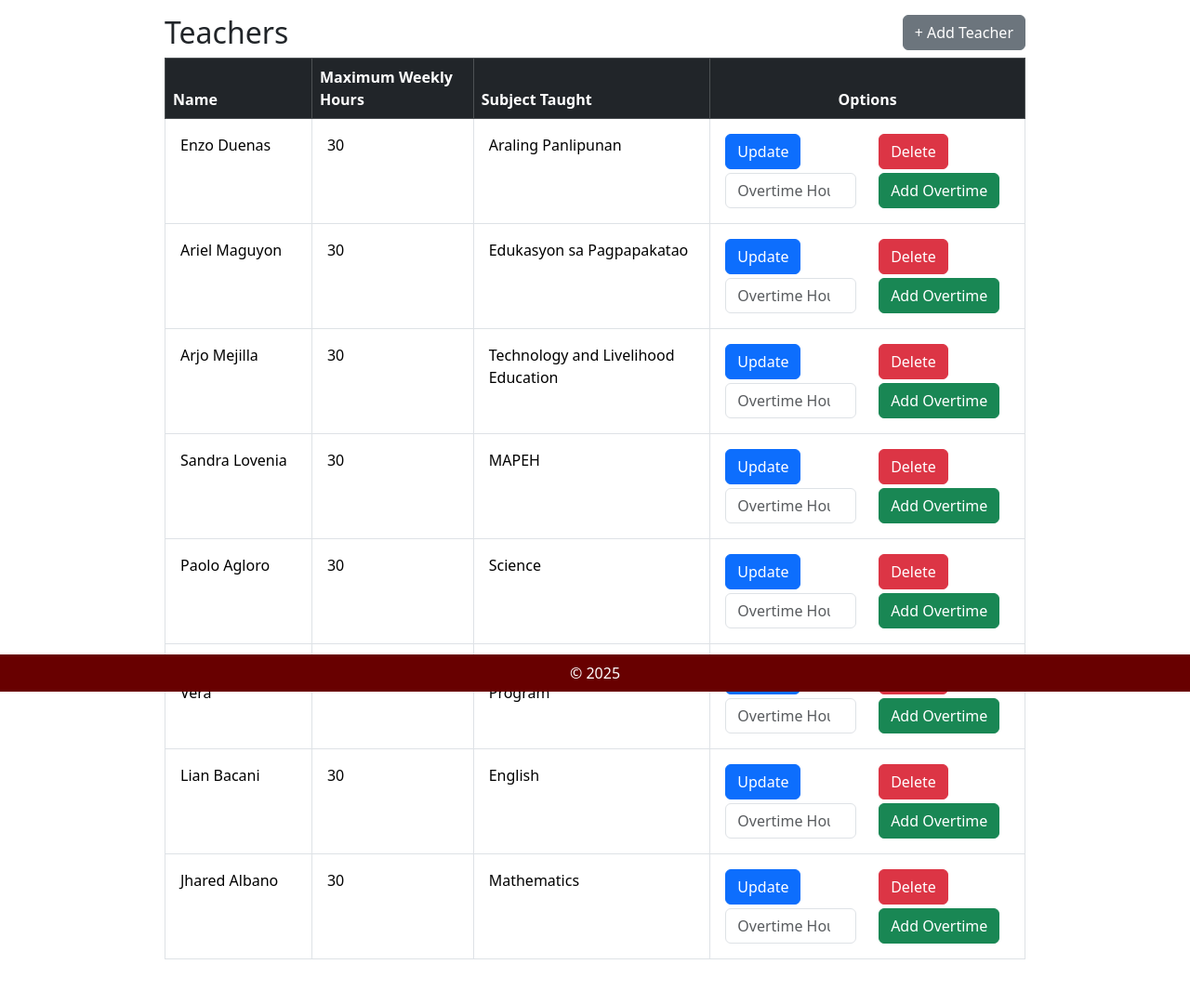
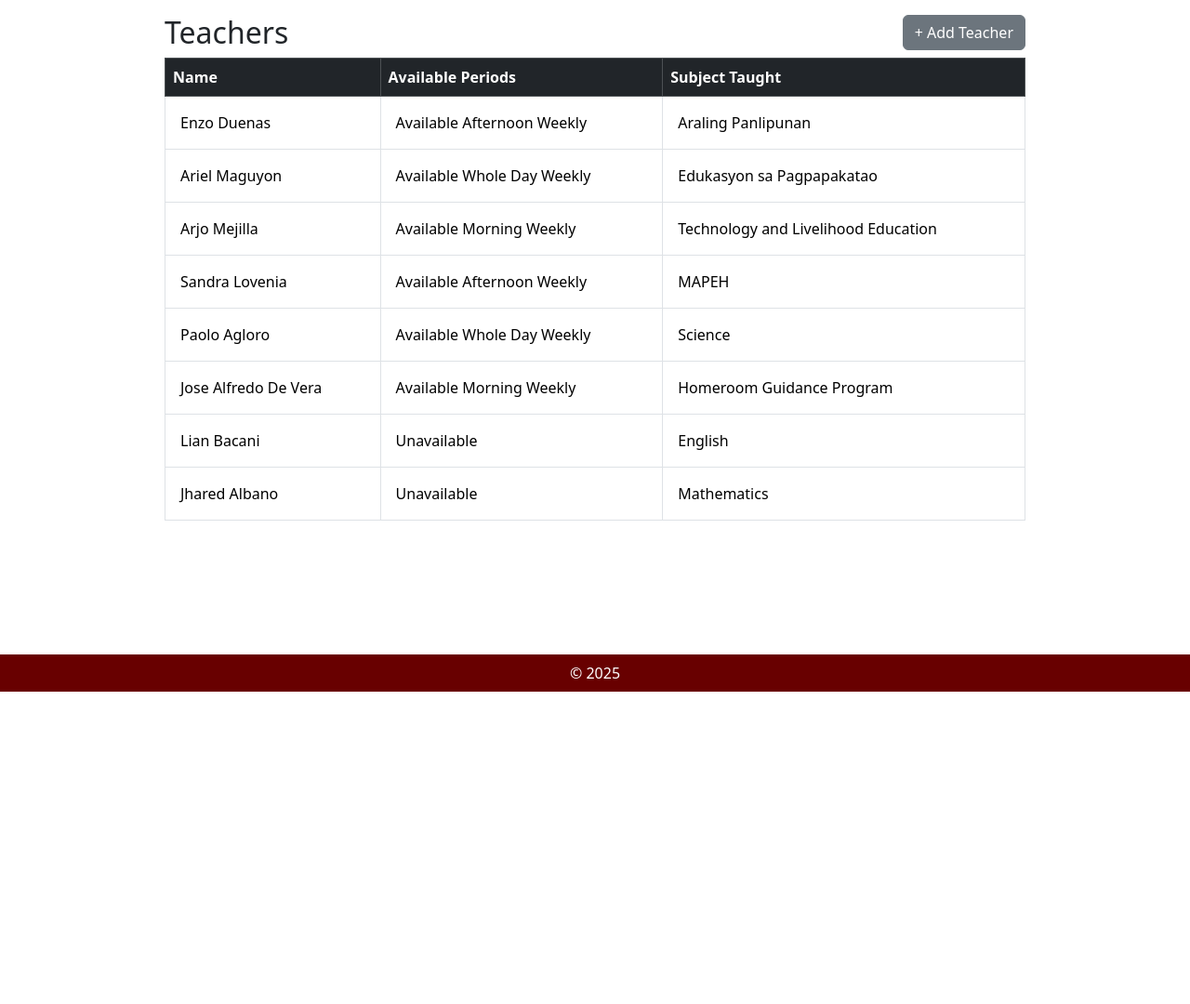
Before and after one commit to King-gil/MSYS30, a Django app: page / in a window 1280 px wide. Shown: the part 56-1136 px from the top of the page at 93% size. After the commit the page ends 800 px from the top, so only its background shows below. Run offline with Django 5.2, Linux system fonts and the light colour scheme; data comes from the database, SQL or seed files in the repository; some libraries are stand-ins or nearby versions.

Commit message:
edited models

```diff
--- a/MSYS30/class_scheduler/class_scheduler_app/admin.py
+++ b/MSYS30/class_scheduler/class_scheduler_app/admin.py
@@ -3,4 +3,4 @@ from .models import *
 # Register your models here.
 
 
-admin.site.register([Section, Teacher, Room, Subject])
+admin.site.register([Section, Teacher, Subject])
--- a/MSYS30/class_scheduler/class_scheduler_app/models.py
+++ b/MSYS30/class_scheduler/class_scheduler_app/models.py
@@ -17,6 +17,10 @@ class Subjectslist(models.IntegerChoices):
     mapeh = 8, "MAPEH"
     homeroom = 9, "Homeroom Guidance Program"
 
+class Roomtype(models.TextChoices):
+    classroom = "Classroom", "Classroom"
+    laboratory = "Laboratory", "Laboratory"
+
 class Subject(models.Model):
     subject_title = models.IntegerField(choices=Subjectslist.choices)
     sessions_per_week = models.IntegerField(default=5, editable=False)
@@ -29,35 +33,26 @@ class Section(models.Model):
     name = models.CharField(max_length=100)
     grade_level = models.IntegerField(choices=Grade_level.choices)
     subjects = models.ManyToManyField(Subject, blank=True)
+    room = models.TextField(choices=Roomtype.choices)
 
     def __str__(self):
         return f"{self.grade_level} - {self.name}"
 
+class Teacheravailability(models.TextChoices):
+    unavailable = "Unavailable", "Unavailable"
+    morning = "Available Morning Weekly", "Available Morning Weekly"
+    afternoon = "Available Afternoon Weekly", "Available Afternoon Weekly"
+    available = "Available Whole Day Weekly", "Available Whole Day Weekly"
+
 class Teacher(models.Model):
     name = models.CharField(max_length=200)
-    max_weekly_hours = models.IntegerField(default=30)
     subject_taught = models.IntegerField(choices=Subjectslist.choices)
+    availability = models.TextField(choices=Teacheravailability.choices, default=Teacheravailability.unavailable)
 
     def __str__(self):
         return f"{self.name} - {self.get_subject_taught_display()}"
 
-class Days(models.TextChoices):
-    monday = "M", "Monday"
-    tuesday = "T", "Tuesday"
-    wednesday = "W", "Wednesday"
-    thursday = "TH", "Thursday"
-    friday = "F", "Friday"
-    saturday = "S", "Saturday"
 
-class Roomtype(models.TextChoices):
-    classroom = "C", "Classroom"
-    laboratory = "L", "Laboratory"
-    gym = "G", "Gymnasium"
-
-class Room(models.Model):
-    room_number = models.IntegerField()
-    capacity = models.IntegerField(default=30, editable=False)
-    type = models.TextField(choices=Roomtype.choices)
 
     def __str__(self):
         return f"{self.room_number}"
--- a/MSYS30/class_scheduler/class_scheduler_app/templates/class_scheduler_app/teachers.html
+++ b/MSYS30/class_scheduler/class_scheduler_app/templates/class_scheduler_app/teachers.html
@@ -16,37 +16,15 @@
     <table class="table table-hover table-bordered mb-5">
         <thead class="table-dark">
             <th class="p-2" scope="col"> Name </th>
-            <th class="p-2" scope="col"> Maximum Weekly Hours </th>
+            <th class="p-2" scope="col"> Available Periods </th>
             <th class="p-2" scope="col"> Subject Taught </th>
-            <th class="p-2 text-center" scope="col"> Options </th>
         </thead>
         <tbody>
             {% for t in teacher %}
             <tr>
                 <td class="p-3"> {{ t.name }} </td>
-                <td class="p-3"> {{ t.max_weekly_hours }} </td>
+                <td class="p-3"> {{ t.availability }} </td>
                 <td class="p-3"> {{ t.get_subject_taught_display }} </td>
-                <td class="p-3">
-                    <div class="row">
-                        <div class="col">
-                            <a href="" class="btn btn-primary">Update</a>
-                        </div>
-                        <div class="col">
-                            <a href="" class="btn btn-danger">Delete</a>
-                        </div>
-                    </div>
-                    <form method="POST" action="">
-                        {% csrf_token %}
-                        <div class="row mt-1">
-                            <div class="col">
-                                <input type="number" class="form-control" id="overtime_pay" name="overtime_pay" maxlength="100" placeholder="Overtime Hours" min="0.0" step="0.01" required>
-                            </div>
-                            <div class="col">
-                                <button class="btn btn-success" type="submit">Add Overtime</button>
-                            </div>
-                        </div>
-                    </form>
-                </td>
             </tr>
             {% endfor %}
         </tbody>
```
Also changed, not shown: MSYS30/class_scheduler/class_scheduler_app/migrations/0006_remove_teacher_max_weekly_hours_and_more.py (added), MSYS30/class_scheduler/class_scheduler_app/migrations/0007_remove_teacher_periods_per_week_teacher_availability.py (added), MSYS30/class_scheduler/class_scheduler_app/migrations/0008_alter_teacher_availability.py (added), MSYS30/class_scheduler/class_scheduler_app/templates/class_scheduler_app/sections.html (added), MSYS30/class_scheduler/class_scheduler_app/views.py (line endings or trailing spaces), MSYS30/class_scheduler/db.sqlite3.
